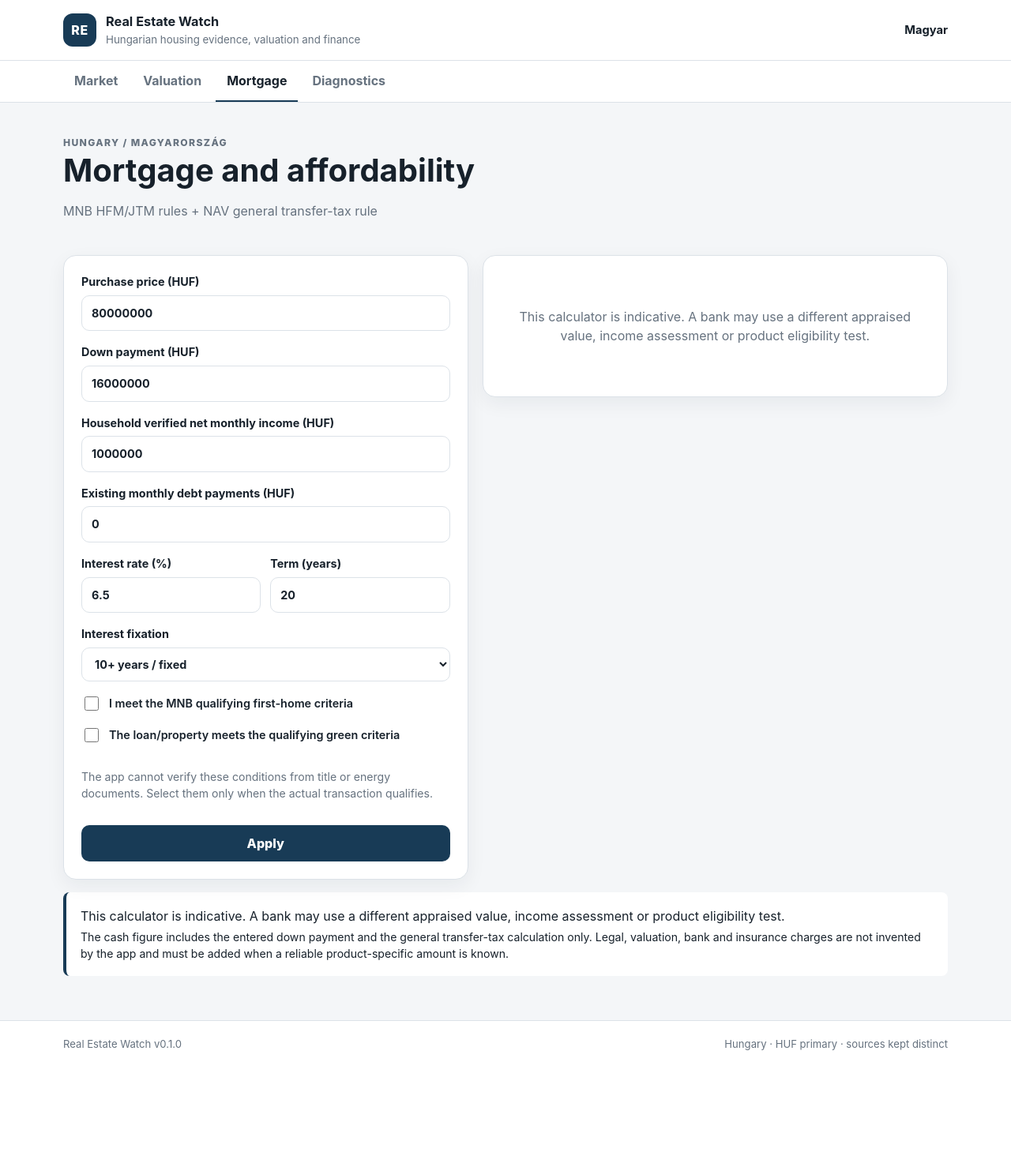
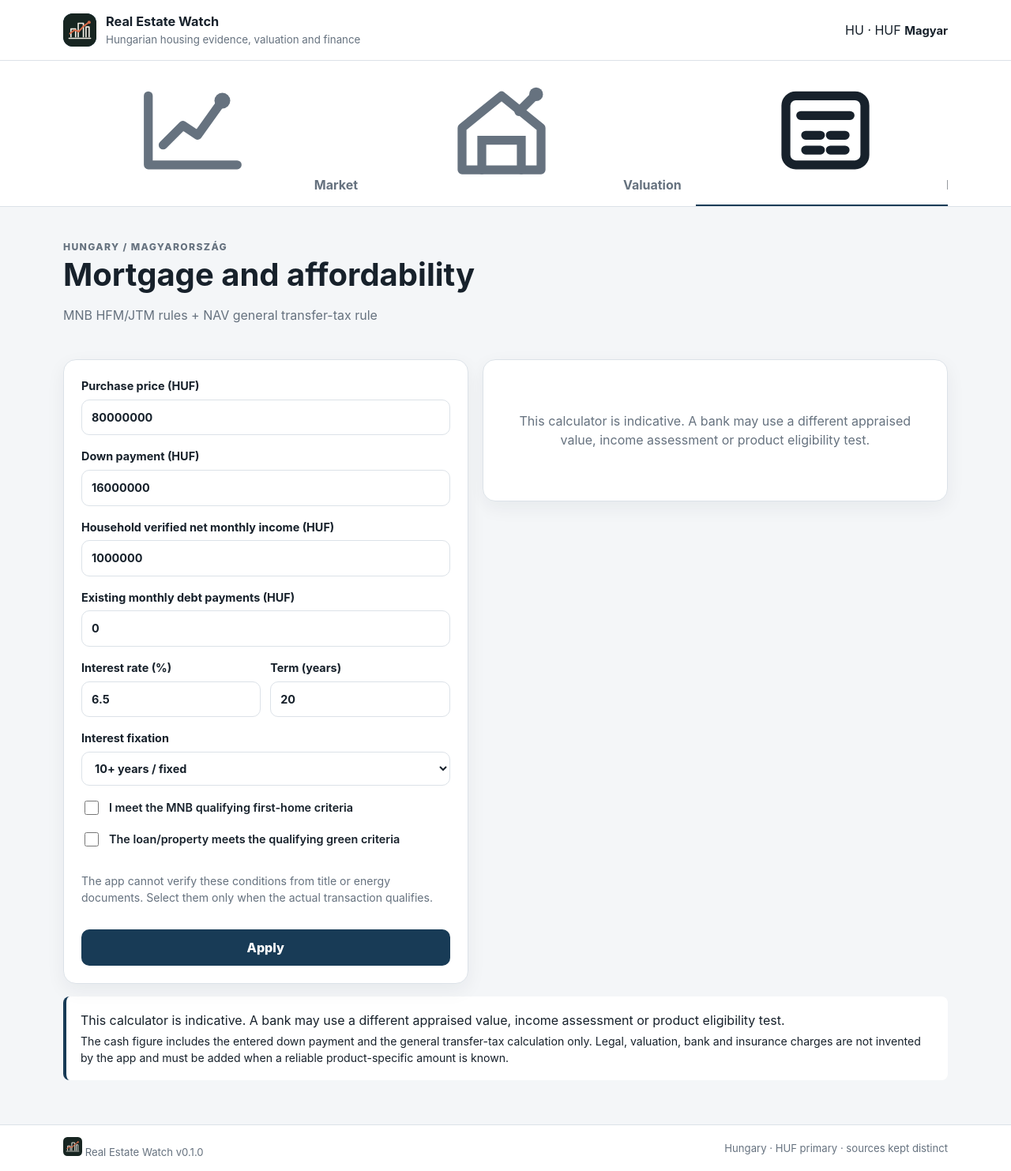
Before and after one commit to ArrowSK/real-estate-watch, a FastAPI app: page /mortgage in a window 1280 px wide. Shown: the whole page at 79% size. Before the commit the page ends 1330 px from the top, so only its background shows below. Run offline with FastAPI, Linux system fonts and the light colour scheme.

Commit message:
Give the app a distinctive market-ledger shell and icon navigation

```diff
--- a/app/templates/base.html
+++ b/app/templates/base.html
@@ -4,30 +4,47 @@
   <meta charset="utf-8">
   <meta name="viewport" content="width=device-width, initial-scale=1">
   <meta name="color-scheme" content="light dark">
+  <meta name="theme-color" content="#172521">
   <title>{% block title %}{{ t.app_name }}{% endblock %}</title>
+  <link rel="icon" type="image/svg+xml" href="{{ url_for('static', path='mark.svg') }}">
   <link rel="stylesheet" href="{{ url_for('static', path='app.css') }}">
   <script defer src="{{ url_for('static', path='app.js') }}"></script>
 </head>
 <body>
   <header class="site-header">
     <div class="wrap header-row">
-      <a class="brand" href="/">
-        <span class="brand-mark">RE</span>
-        <span>
+      <a class="brand" href="/" aria-label="{{ t.app_name }}">
+        <img class="brand-mark" src="{{ url_for('static', path='mark.svg') }}" alt="" width="44" height="44">
+        <span class="brand-copy">
           <strong>{{ t.app_name }}</strong>
           <small>{{ t.tagline }}</small>
         </span>
       </a>
-      <a class="language" href="/language/{{ 'hu' if lang == 'en' else 'en' }}?next={{ request.url.path }}">{{ t.language }}</a>
+      <div class="header-actions">
+        <span class="country-stamp">HU <i>·</i> HUF</span>
+        <a class="language" href="/language/{{ 'hu' if lang == 'en' else 'en' }}?next={{ request.url.path }}">{{ t.language }}</a>
+      </div>
     </div>
   </header>
 
-  <nav class="top-nav">
+  <nav class="top-nav" aria-label="Primary">
     <div class="wrap nav-row">
-      <a href="/" class="{% if request.url.path == '/' %}active{% endif %}">{{ t.market }}</a>
-      <a href="/valuation" class="{% if request.url.path == '/valuation' %}active{% endif %}">{{ t.valuation }}</a>
-      <a href="/mortgage" class="{% if request.url.path == '/mortgage' %}active{% endif %}">{{ t.mortgage }}</a>
-      <a href="/diagnostics" class="{% if request.url.path == '/diagnostics' %}active{% endif %}">{{ t.diagnostics }}</a>
+      <a href="/" class="{% if request.url.path == '/' %}active{% endif %}">
+        <svg class="icon" aria-hidden="true"><use href="/static/icons.svg#market"></use></svg>
+        <span>{{ t.market }}</span>
+      </a>
+      <a href="/valuation" class="{% if request.url.path == '/valuation' %}active{% endif %}">
+        <svg class="icon" aria-hidden="true"><use href="/static/icons.svg#valuation"></use></svg>
+        <span>{{ t.valuation }}</span>
+      </a>
+      <a href="/mortgage" class="{% if request.url.path == '/mortgage' %}active{% endif %}">
+        <svg class="icon" aria-hidden="true"><use href="/static/icons.svg#mortgage"></use></svg>
+        <span>{{ t.mortgage }}</span>
+      </a>
+      <a href="/diagnostics" class="{% if request.url.path == '/diagnostics' %}active{% endif %}">
+        <svg class="icon" aria-hidden="true"><use href="/static/icons.svg#diagnostics"></use></svg>
+        <span>{{ t.diagnostics }}</span>
+      </a>
     </div>
   </nav>
 
@@ -37,7 +54,7 @@
 
   <footer class="site-footer">
     <div class="wrap footer-row">
-      <span>Real Estate Watch v{{ version }}</span>
+      <span class="footer-mark"><img src="{{ url_for('static', path='mark.svg') }}" alt="" width="24" height="24"> Real Estate Watch v{{ version }}</span>
       <span>{{ t.footer_country }}</span>
     </div>
   </footer>
```
